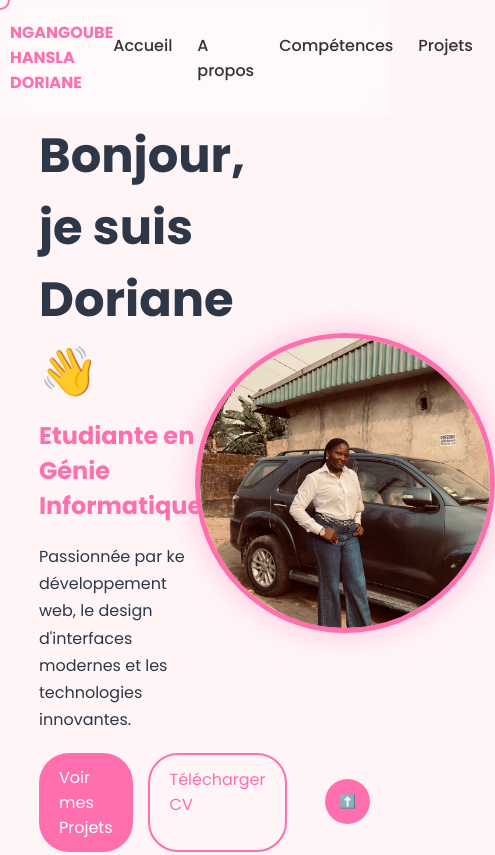
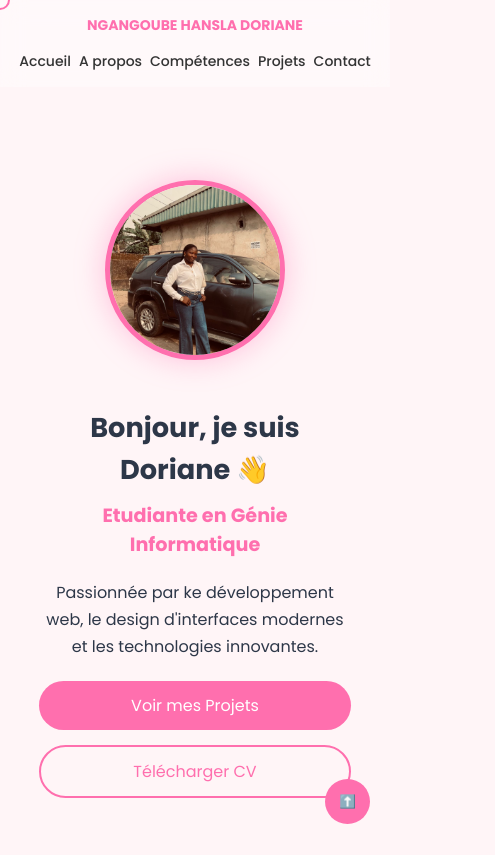
Before and after one commit to damsd9790-ai/NAGANGOUBE-HANSLA-DORIANE, a plain HTML site: page index.html in a window 390 px wide. Shown: the top 855 px of the page, 495 px wide, since content can reach past the window. Drawn offline with Linux system fonts and the light colour scheme.

Commit message:
Refactor style.css to improve organization and readability

```diff
--- a/style.css
+++ b/style.css
@@ -282,3 +282,134 @@ footer{
 a{
     text-decoration: none;
 }
+
+/* =========================
+   TABLETTE
+========================= */
+
+@media (max-width: 992px){
+
+    .hero-content{
+        flex-direction:column-reverse;
+        text-align:center;
+        gap:40px;
+    }
+
+    .hero-text{
+        width:100%;
+    }
+
+    .hero-image img{
+        width:250px;
+        height:250px;
+    }
+
+    .nav-links{
+        gap:15px;
+    }
+
+}
+
+/* =========================
+   MOBILE
+========================= */
+
+@media (max-width: 768px){
+
+    .navbar{
+        flex-direction:column;
+        gap:15px;
+        padding:15px;
+    }
+
+    .nav-links{
+        flex-wrap:wrap;
+        justify-content:center;
+        gap:12px;
+    }
+
+    .hero{
+        padding-top:180px;
+    }
+
+    .hero-text h1{
+        font-size:2rem;
+    }
+
+    .hero-text h2{
+        font-size:1.2rem;
+    }
+
+    .hero-image img{
+        width:220px;
+        height:220px;
+    }
+
+    .buttons{
+        flex-direction:column;
+        align-items:center;
+    }
+
+    .btn,
+    .btn-outline{
+        width:220px;
+        text-align:center;
+    }
+
+    section{
+        padding:80px 20px;
+    }
+
+    .section-title{
+        font-size:1.8rem;
+    }
+
+    .skills-grid,
+    .projects-grid{
+        grid-template-columns:1fr;
+    }
+
+    .project-card,
+    .skill-card{
+        width:100%;
+    }
+
+    .about-card{
+        padding:25px;
+    }
+
+    .contact-form{
+        width:100%;
+    }
+
+}
+
+/* =========================
+   PETITS SMARTPHONES
+========================= */
+
+@media (max-width: 480px){
+
+    .hero-text h1{
+        font-size:1.7rem;
+    }
+
+    .hero-image img{
+        width:180px;
+        height:180px;
+    }
+
+    .navbar{
+        font-size:14px;
+    }
+
+    .nav-links{
+        gap:8px;
+    }
+
+    .btn,
+    .btn-outline{
+        width:100%;
+    }
+
+}
```
